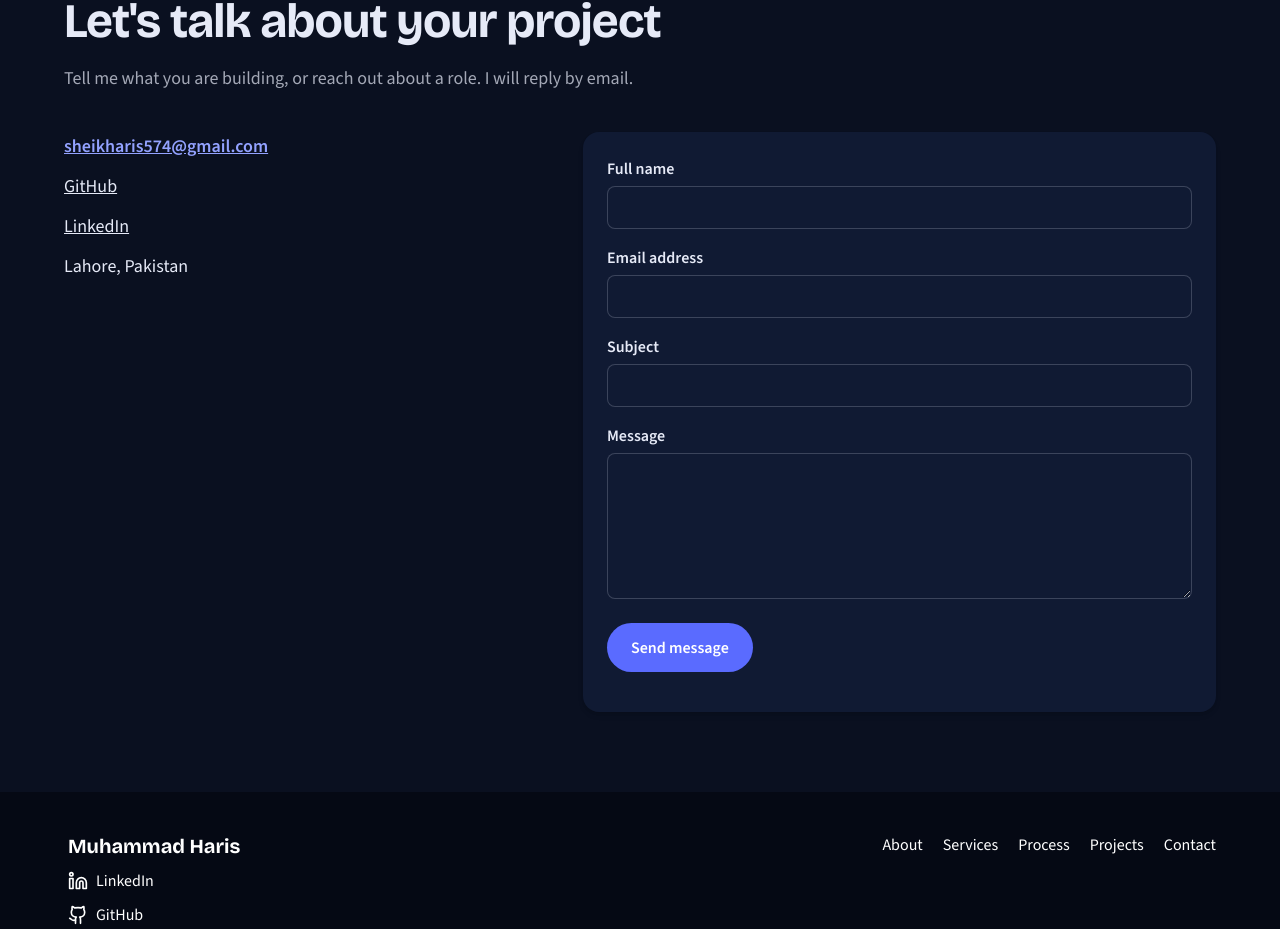
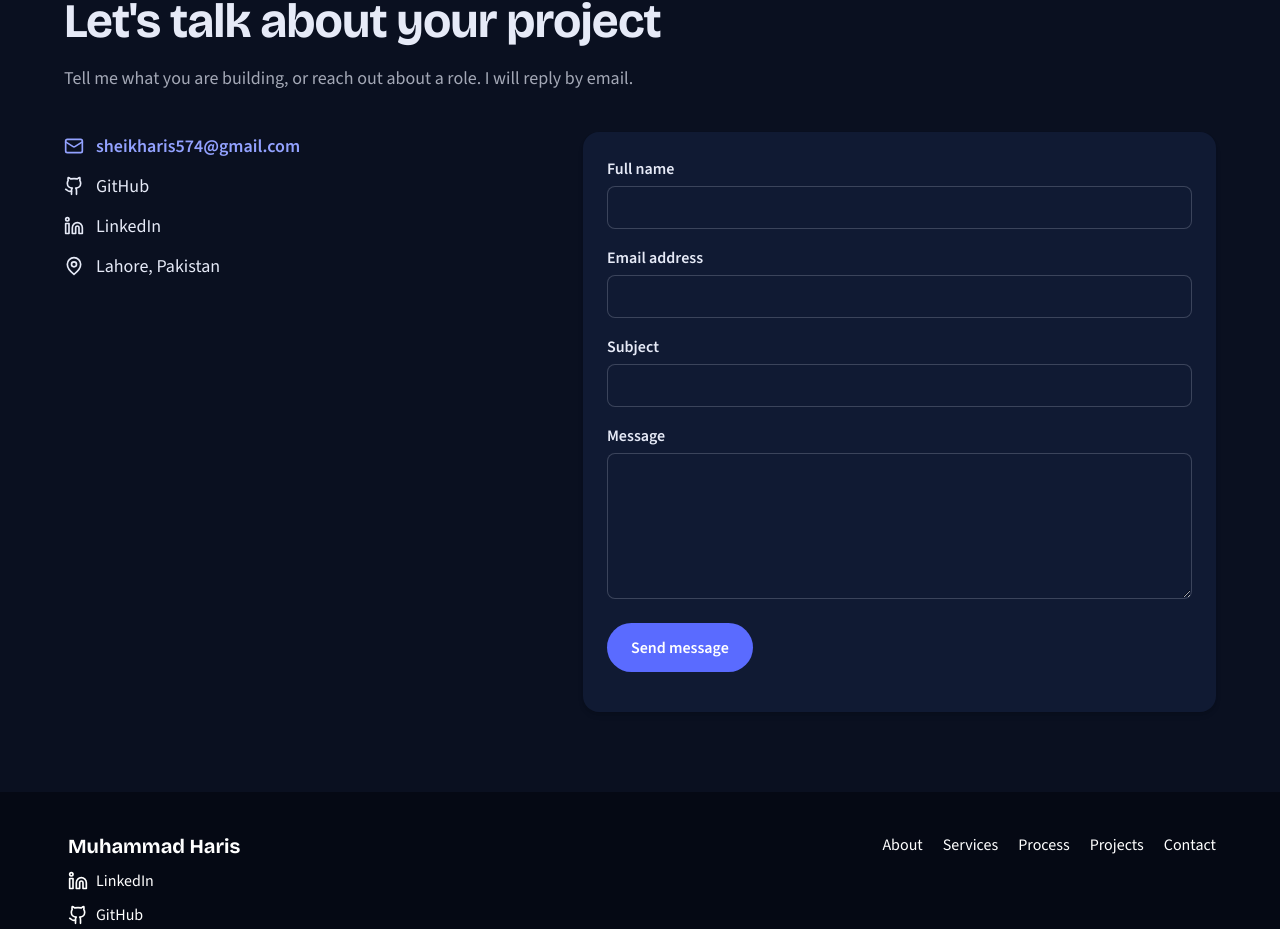
Before and after one commit to haris379/Haris-Builds, a React (Vite) app: page / in a window 1280 px wide. Shown: the part 6051-6980 px from the top of the page. Built offline with nearby package versions, Linux system fonts and the light colour scheme.

Commit message:
Add icons

```diff
--- a/src/components/sections/Contact.tsx
+++ b/src/components/sections/Contact.tsx
@@ -1,6 +1,7 @@
 import Section from "../ui/Section";
 import ContactForm from "../forms/ContactForm";
 import { profile } from "../../data";
+import { MailIcon, GithubIcon, LinkedinIcon, LocationIcon } from "../ui/icons";
 
 export default function Contact() {
   return (
@@ -13,33 +14,39 @@
         <ul className="space-y-3 text-lg">
           <li>
             <a
-              className="font-semibold text-sky underline"
+              className="flex items-center gap-3 font-semibold text-sky hover:underline"
               href={`mailto:${profile.email}`}
             >
+              <MailIcon />
               {profile.email}
             </a>
           </li>
           <li>
             <a
-              className="underline"
+              className="flex items-center gap-3 hover:underline"
               href={profile.github}
               target="_blank"
               rel="noopener noreferrer"
             >
+              <GithubIcon />
               GitHub
             </a>
           </li>
           <li>
             <a
-              className="underline"
+              className="flex items-center gap-3 hover:underline"
               href={profile.linkedin}
               target="_blank"
               rel="noopener noreferrer"
             >
+              <LinkedinIcon />
               LinkedIn
             </a>
           </li>
-          <li>{profile.location}</li>
+          <li className="flex items-center gap-3">
+            <LocationIcon />
+            {profile.location}
+          </li>
         </ul>
         <ContactForm />
       </div>
--- /dev/null
+++ b/src/components/ui/icons.tsx
@@ -0,0 +1,49 @@
+import type { ReactNode } from "react";
+
+function Icon({ children }: { children: ReactNode }) {
+  return (
+    <svg
+      viewBox="0 0 24 24"
+      width="20"
+      height="20"
+      fill="none"
+      stroke="currentColor"
+      strokeWidth="2"
+      strokeLinecap="round"
+      strokeLinejoin="round"
+      aria-hidden="true"
+      className="shrink-0"
+    >
+      {children}
+    </svg>
+  );
+}
+
+export const MailIcon = () => (
+  <Icon>
+    <rect width="20" height="16" x="2" y="4" rx="2" />
+    <path d="m22 7-8.97 5.7a1.94 1.94 0 0 1-2.06 0L2 7" />
+  </Icon>
+);
+
+export const GithubIcon = () => (
+  <Icon>
+    <path d="M15 22v-4a4.8 4.8 0 0 0-1-3.5c3 0 6-2 6-5.5.08-1.25-.27-2.48-1-3.5.28-1.15.28-2.35 0-3.5 0 0-1 0-3 1.5-2.64-.5-5.36-.5-8 0C6 2 5 2 5 2c-.3 1.15-.3 2.35 0 3.5A5.403 5.403 0 0 0 4 9c0 3.5 3 5.5 6 5.5-.39.49-.68 1.05-.85 1.65-.17.6-.22 1.23-.15 1.85v4" />
+    <path d="M9 18c-4.51 2-5-2-7-2" />
+  </Icon>
+);
+
+export const LinkedinIcon = () => (
+  <Icon>
+    <path d="M16 8a6 6 0 0 1 6 6v7h-4v-7a2 2 0 0 0-2-2 2 2 0 0 0-2 2v7h-4v-7a6 6 0 0 1 6-6z" />
+    <rect width="4" height="12" x="2" y="9" />
+    <circle cx="4" cy="4" r="2" />
+  </Icon>
+);
+
+export const LocationIcon = () => (
+  <Icon>
+    <path d="M20 10c0 6-8 12-8 12s-8-6-8-12a8 8 0 0 1 16 0Z" />
+    <circle cx="12" cy="10" r="3" />
+  </Icon>
+);
```
